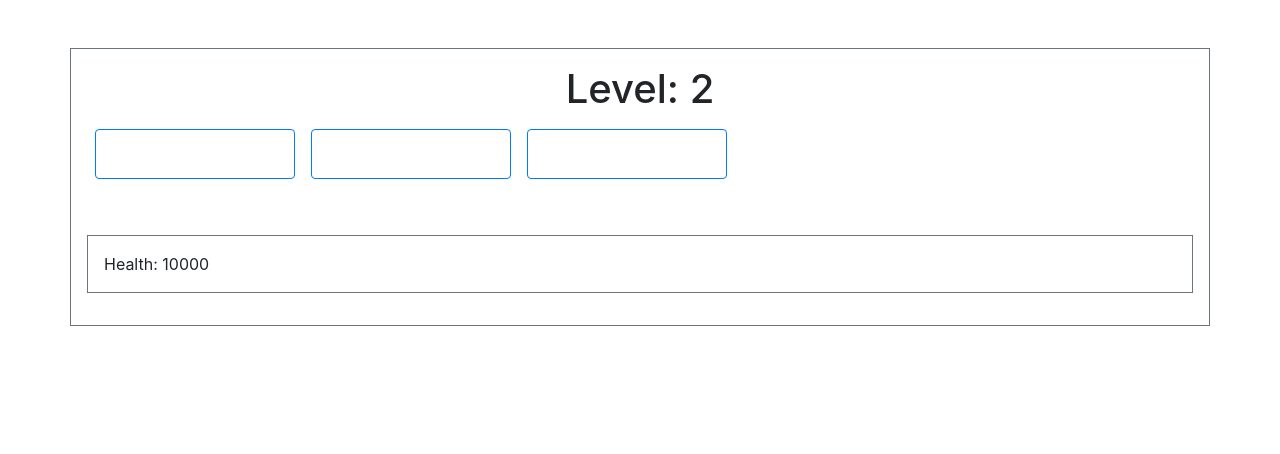
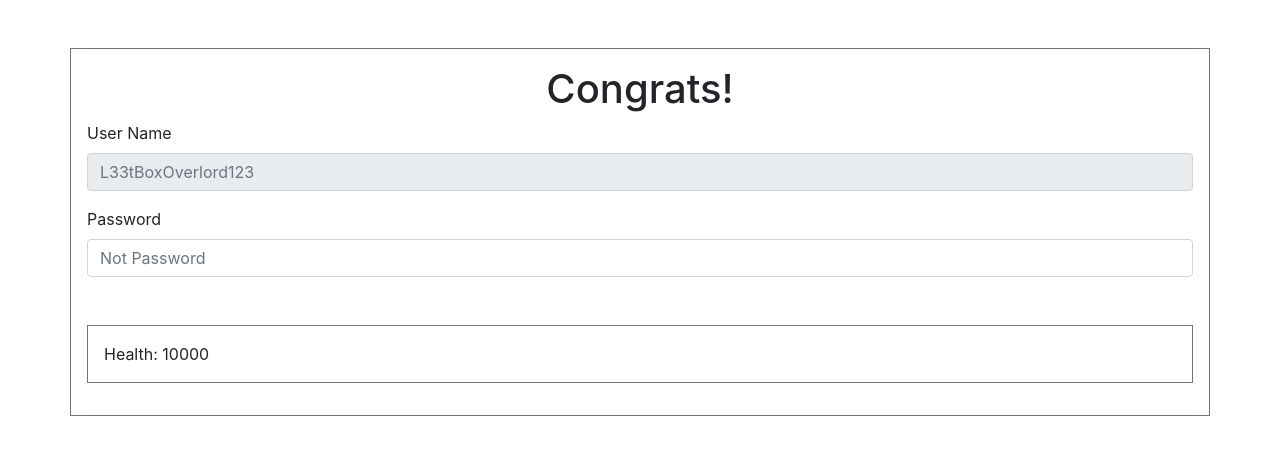
Before and after one commit to lhphancs/react_click, a React (Create React App) app: page / in a window 1280 px wide. Shown: the top 454 px of the page. Built offline with nearby package versions, Linux system fonts and the light colour scheme.

Commit message:
Working on password

```diff
--- a/src/components/GameApp.js
+++ b/src/components/GameApp.js
@@ -1,9 +1,11 @@
 import React, { useState } from 'react';
 import './GameApp.css';
+import HealthCounter from './HealthCounter';
+
 import PreLevel from './levels/PreLevel';
 import FirstLevel from './levels/FirstLevel';
 import SecondLevel from './levels/SecondLevel';
-import HealthCounter from './HealthCounter';
+import ThirdLevel from './levels/ThirdLevel';
 
 function GameApp(){
   const onLevelPassed = () => {
@@ -20,10 +22,11 @@ function GameApp(){
   const dictLevel = {
     0: <PreLevel onLevelPassed={onLevelPassed} />,
     1: <FirstLevel onLevelPassed={onLevelPassed} />,
-    2: <SecondLevel onLevelPassed={onLevelPassed} />
+    2: <SecondLevel onLevelPassed={onLevelPassed} />,
+    3: <ThirdLevel onLevelPassed={onLevelPassed} />,
   }
 
-  const [level, setLevel] = useState(2);
+  const [level, setLevel] = useState(3);
 
   return (
       <div className="container border border-secondary p-3 mt-5">
--- /dev/null
+++ b/src/components/levels/ThirdLevel.js
@@ -0,0 +1,36 @@
+import React, {useState} from 'react';
+import ReactTooltip from 'react-tooltip'
+import store from '../../store/store'
+
+function ThirdLevel(props){
+    const REAL_PASSWORD = "NOT PASSWORD";
+    const [pass, setPass] = useState("");
+    const [currentLetterIndex, setCurrentLetterIndex] = useState(0);
+
+    const handleOnKeyPressed = (event) =>{
+        if( event.key === REAL_PASSWORD.charAt(currentLetterIndex) )
+        {
+            setCurrentLetterIndex(currentLetterIndex+1);
+            if(currentLetterIndex >= REAL_PASSWORD.length){
+                props.onLevelPassed();
+            }
+        }
+        else{
+            console.log("WRONG")
+        }
+    }
+    return (
+        <form>
+            <div className="form-group">
+                <label>User Name</label>
+                <input className="form-control" placeholder="L33tBoxOverlord123" disabled />
+            </div>
+            <div className="form-group">
+                <label>Password</label>
+                <input className="form-control" placeholder="Not Password" onKeyPress={handleOnKeyPressed} />
+            </div>
+        </form>
+    );
+}
+
+export default ThirdLevel;
```
